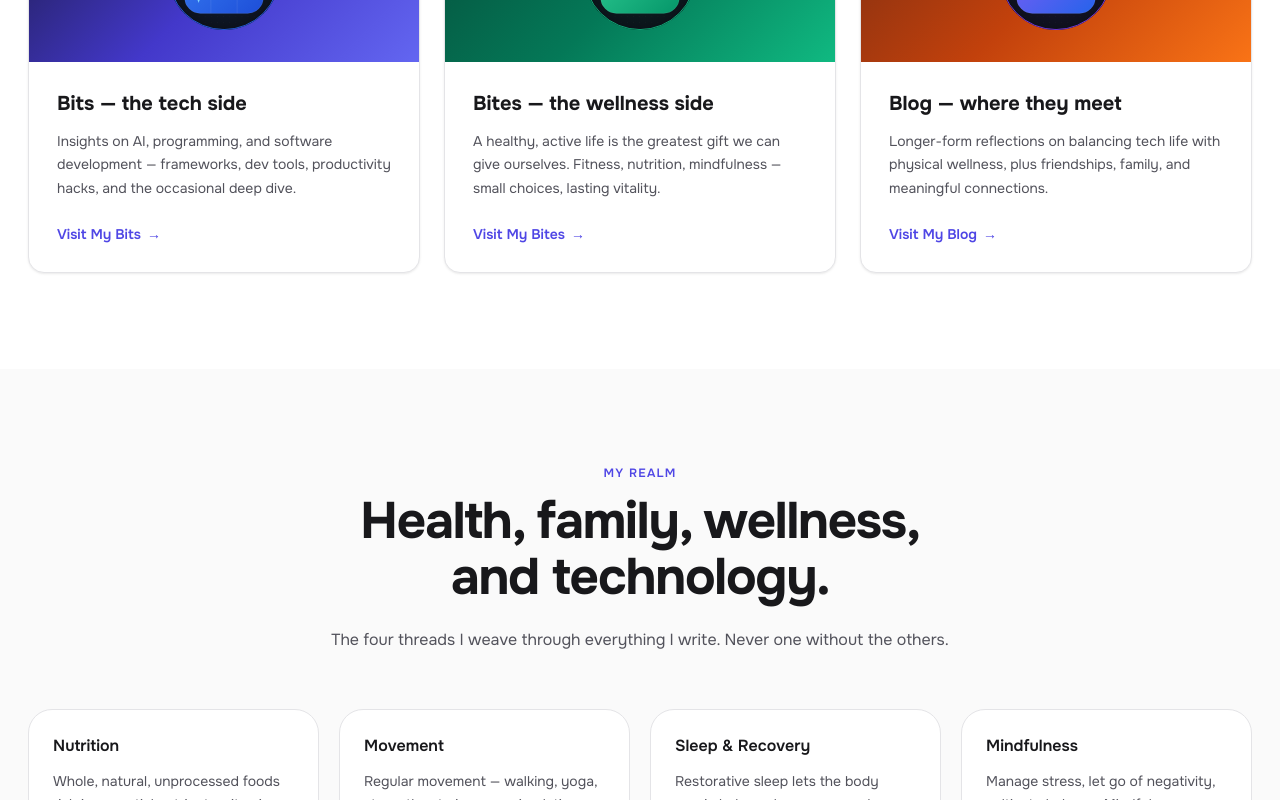
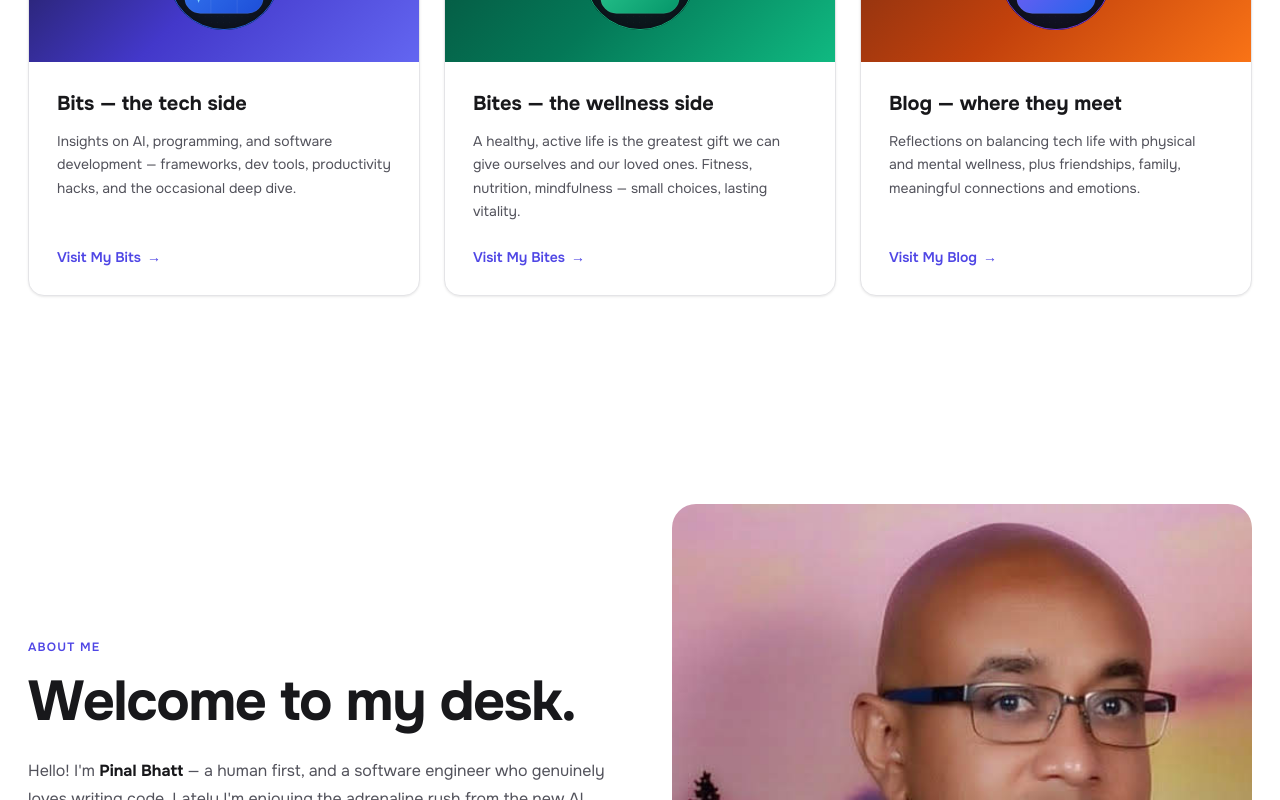
Before and after one commit to pbdesk/pbdesk-website-2026, a Next.js app: page / in a window 1280 px wide. Shown: the part 1040-1840 px from the top of the page. Built offline with nearby package versions, Linux system fonts and the light colour scheme.

Commit message:
feat: update @biomejs/biome to version 2.4.14 and swap MyRealm with About in the homepage layout

```diff
--- a/package.json
+++ b/package.json
@@ -24,7 +24,7 @@
     "tailwind-merge": "3.5.0"
   },
   "devDependencies": {
-    "@biomejs/biome": "2.4.13",
+    "@biomejs/biome": "2.4.14",
     "@socketsecurity/bun-security-scanner": "1.1.2",
     "@tailwindcss/postcss": "4.2.4",
     "@tailwindcss/typography": "0.5.19",
--- a/src/app/(site)/page.tsx
+++ b/src/app/(site)/page.tsx
@@ -17,10 +17,10 @@ export default function Home() {
         <Pillars />
       </Reveal>
       <Reveal>
-        <MyRealm />
+        <About />
       </Reveal>
       <Reveal>
-        <About />
+        <MyRealm />
       </Reveal>
       <Reveal>
         <MyWellnessThreads />
--- a/src/components/home/pillars.tsx
+++ b/src/components/home/pillars.tsx
@@ -21,7 +21,7 @@ const pillars = [
     gradient: "pillar-bites-gradient",
     avatar: "/pillers/bites-avatar.svg",
     description:
-      "A healthy, active life is the greatest gift we can give ourselves. Fitness, nutrition, mindfulness — small choices, lasting vitality.",
+      "A healthy, active life is the greatest gift we can give ourselves and our loved ones. Fitness, nutrition, mindfulness — small choices, lasting vitality.",
   },
   {
     name: "Blog",
@@ -31,7 +31,7 @@ const pillars = [
     gradient: "pillar-blog-gradient",
     avatar: "/pillers/blog-avatar.svg",
     description:
-      "Longer-form reflections on balancing tech life with physical wellness, plus friendships, family, and meaningful connections.",
+      "Reflections on balancing tech life with physical and mental wellness, plus friendships, family, meaningful connections and emotions.",
   },
 ];
 
```
Also changed, not shown: 1 other file (tests, documents, lock files or other folders).
